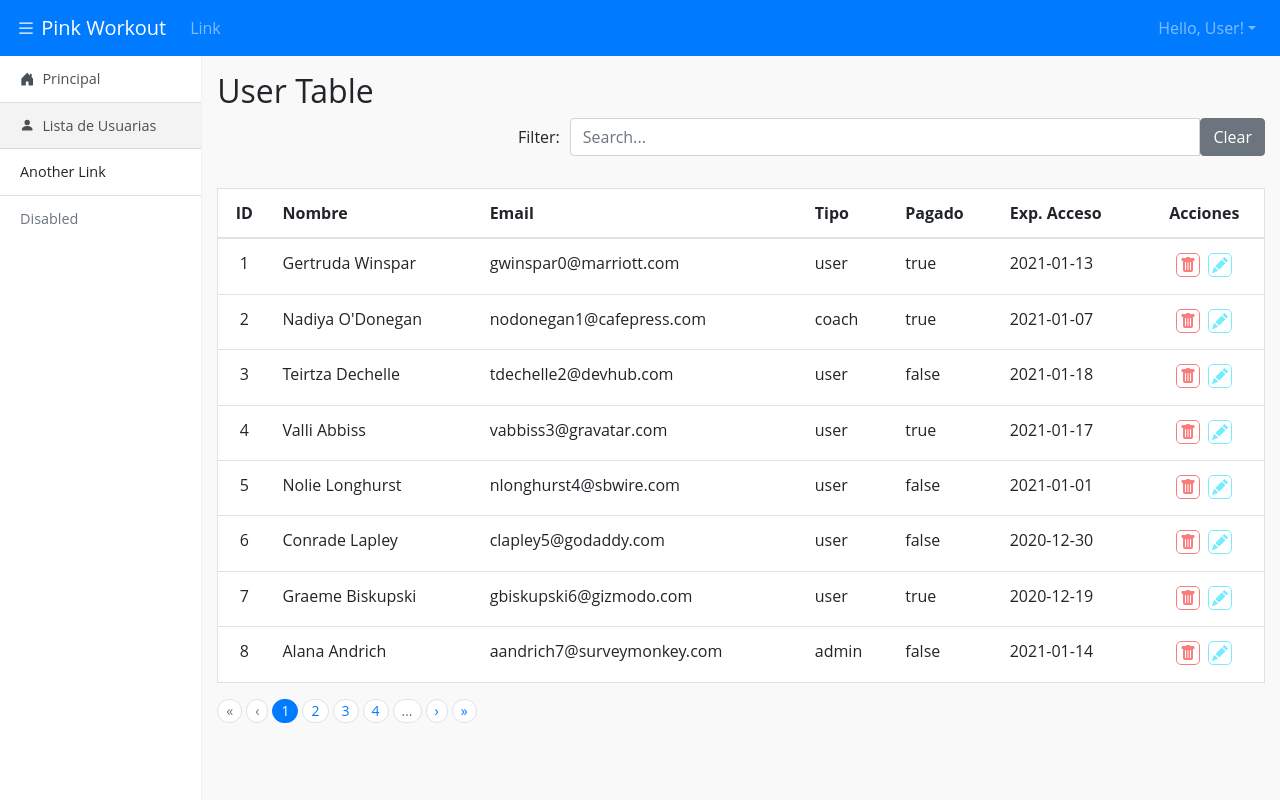
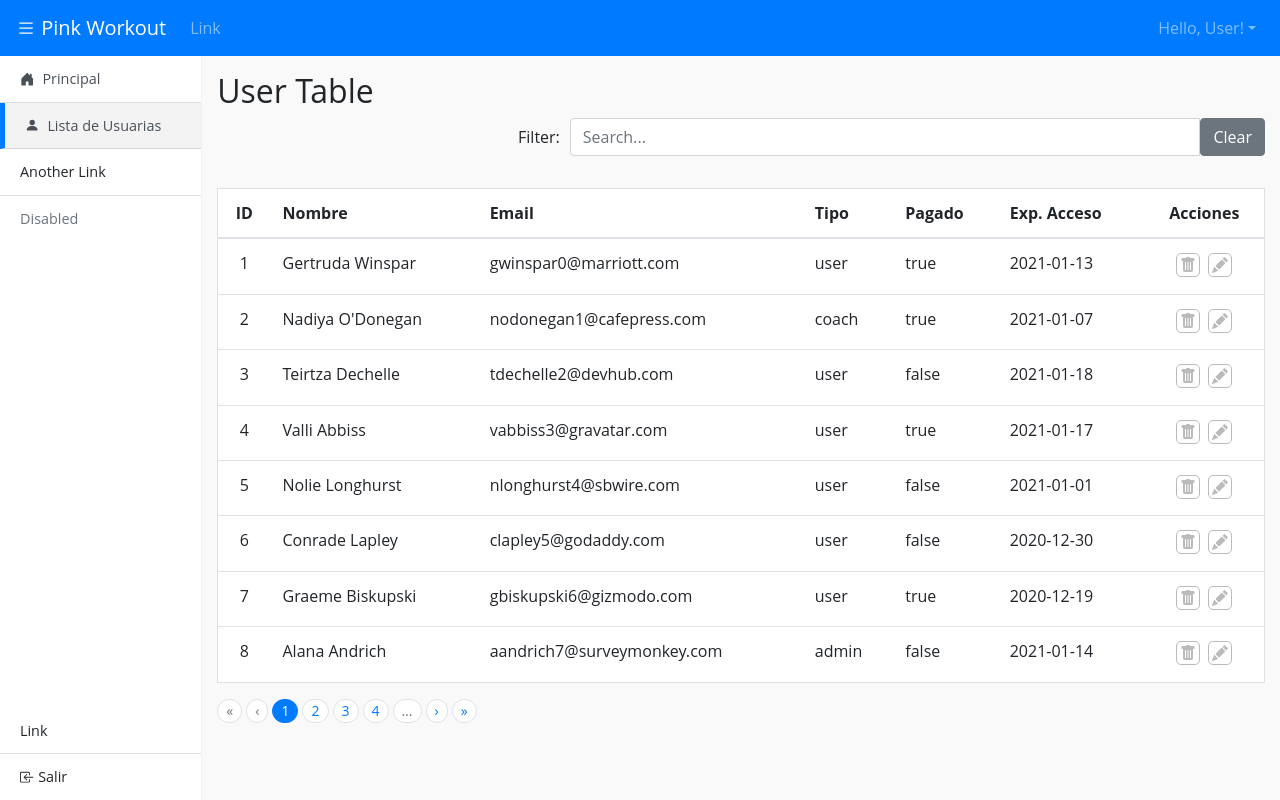
Before and after one commit to vicalbiter/pw-prot, a Vue app: page /users in a window 1280 px wide. Built offline with nearby package versions, Linux system fonts and the light colour scheme; data requests are answered from the project's data file.

Commit message:
User table styling

```diff
--- a/src/components/Navbar.vue
+++ b/src/components/Navbar.vue
@@ -45,10 +45,13 @@
         </div>
 
         <div class="side-nav-footer mt-auto">
-          <!-- <b-list-group class="list-group-flush">
+          <b-list-group class="list-group-flush">
             <b-list-group-item>Link</b-list-group-item>
-            <b-list-group-item>Another Link</b-list-group-item>
-          </b-list-group> -->
+            <b-list-group-item>
+              <b-icon icon="box-arrow-in-left"></b-icon>
+              Salir
+            </b-list-group-item>
+          </b-list-group>
         </div>
       </div>
 
@@ -100,6 +103,7 @@ body {
 
 #side-drawer a.router-link-exact-active {
   background-color:rgba(27,31,35,.05);
+  border-left: solid 5px var(--primary);
 }
 
 .showdrawer {
--- a/src/views/Users.vue
+++ b/src/views/Users.vue
@@ -119,7 +119,11 @@ export default {
   font-size: 1.5em;
 }
 
-.icon-delete {
+.action-icons:hover {
+  color: rgb(119, 119, 119);
+}
+
+/* .icon-delete {
   border: solid 1px #f97d7d;
   color: #f97d7d;
 }
@@ -137,7 +141,7 @@ export default {
 .icon-edit:hover {
   border: solid 1px #0eddff;
   color: #0eddff;
-}
+} */
 
 
 .centered-cell {
```
